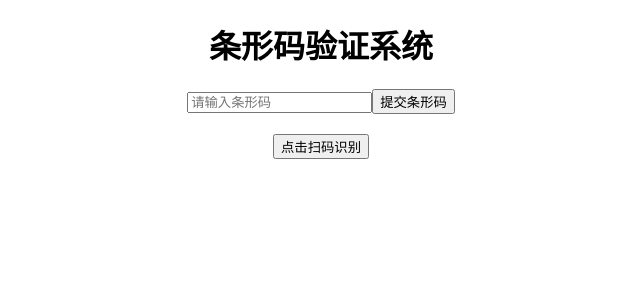
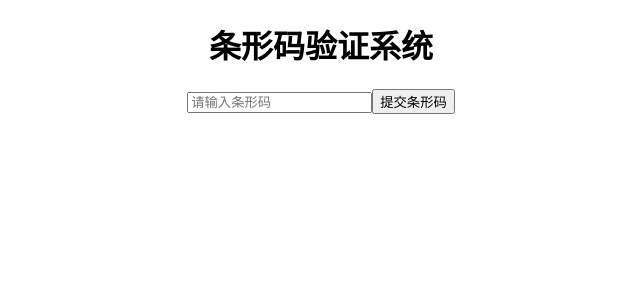
Before and after one commit to pipeapplenan/barcodetest, a React (Create React App) app: page / in a window 1280 px wide. Shown: the top 300 px of the page, without its empty margins (319-959 px from the left). Built offline with nearby package versions, Linux system fonts and the light colour scheme.

Commit message:
change server fetch url on alicloud

```diff
--- a/src/page/BarcodeScanner.js
+++ b/src/page/BarcodeScanner.js
@@ -30,16 +30,13 @@ const BarcodeScanner = () => {
   const handleBarcodeInputSubmit = () => {
     if (barcode) {
       // 发送条形码到后端进行验证
-      fetch(
-        "https://016f-2407-7000-90bb-d00-11d0-4f96-678e-e031.ngrok-free.app/api/validate-barcode",
-        {
+      fetch("http://47.103.38.50:3001/api/validate-barcode", {
         method: "POST",
         headers: {
           "Content-Type": "application/json",
         },
         body: JSON.stringify({ barcode }),
-        }
-      )
+      })
         .then((response) => response.json())
         .then((data) => {
           alert("验证结果: " + data.message);
@@ -60,16 +57,13 @@ const BarcodeScanner = () => {
         success: (res) => {
           const result = res.resultStr; // 扫描结果
           // 发送到后端进行验证
-          fetch(
-            "https://016f-2407-7000-90bb-d00-11d0-4f96-678e-e031.ngrok-free.app/api/validate-barcode",
-            {
+          fetch("http://47.103.38.50:3001/api/validate-barcode", {
             method: "POST",
             headers: {
               "Content-Type": "application/json",
             },
             body: JSON.stringify({ barcode: result }),
-            }
-          )
+          })
             .then((response) => response.json())
             .then((data) => {
               alert("验证结果: " + data.message);
@@ -98,8 +92,8 @@ const BarcodeScanner = () => {
       <br />
       <br />
 
-      {/* 微信扫码功能 */}
-      <button onClick={handleScan}>点击扫码识别</button>
+      {/* 微信扫码功能
+      <button onClick={handleScan}>点击扫码识别</button> */}
     </div>
   );
 };
```
Lines whose indentation alone changed are shown as unchanged.
